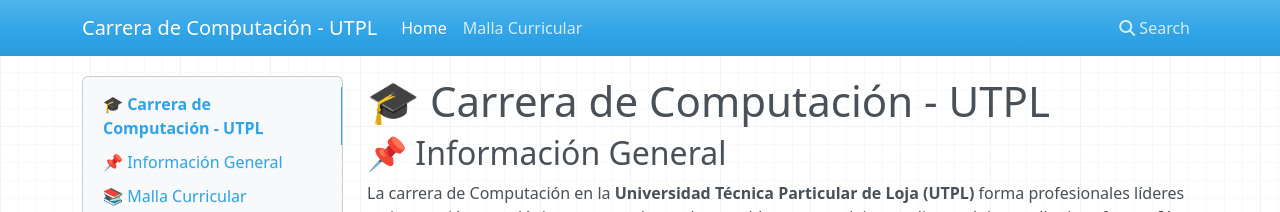
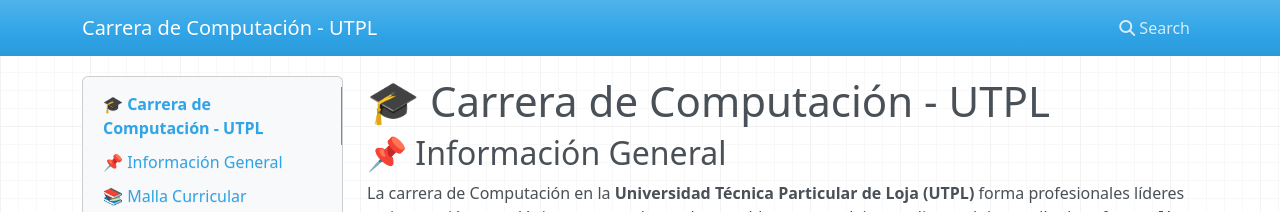
Before and after one commit to By-Alvarez06/utpl-computacion, an MkDocs documentation site: the page built from docs/index.md, in a window 1280 px wide. Shown: the top 212 px of the page. Built offline with MkDocs 1.6.1, drawn with Linux system fonts in a browser that asks for light colours; nearby versions of some CDN libraries.

```diff
--- a/mkdocs.yml
+++ b/mkdocs.yml
@@ -1,5 +1 @@
 site_name: Carrera de Computación - UTPL
-
-nav:
-  - Home: index.md
-  - Malla Curricular: malla-curricular.md
```
